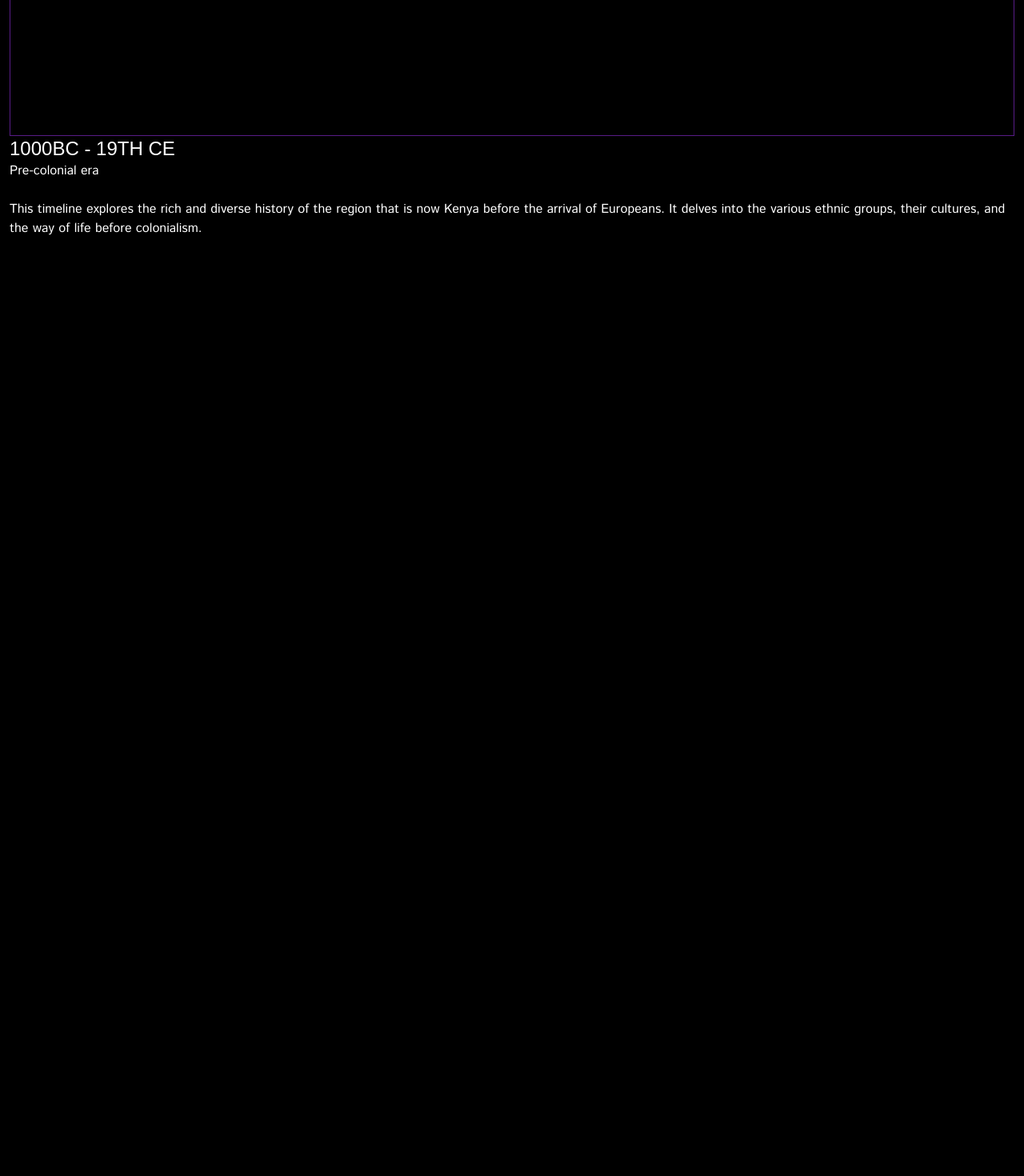
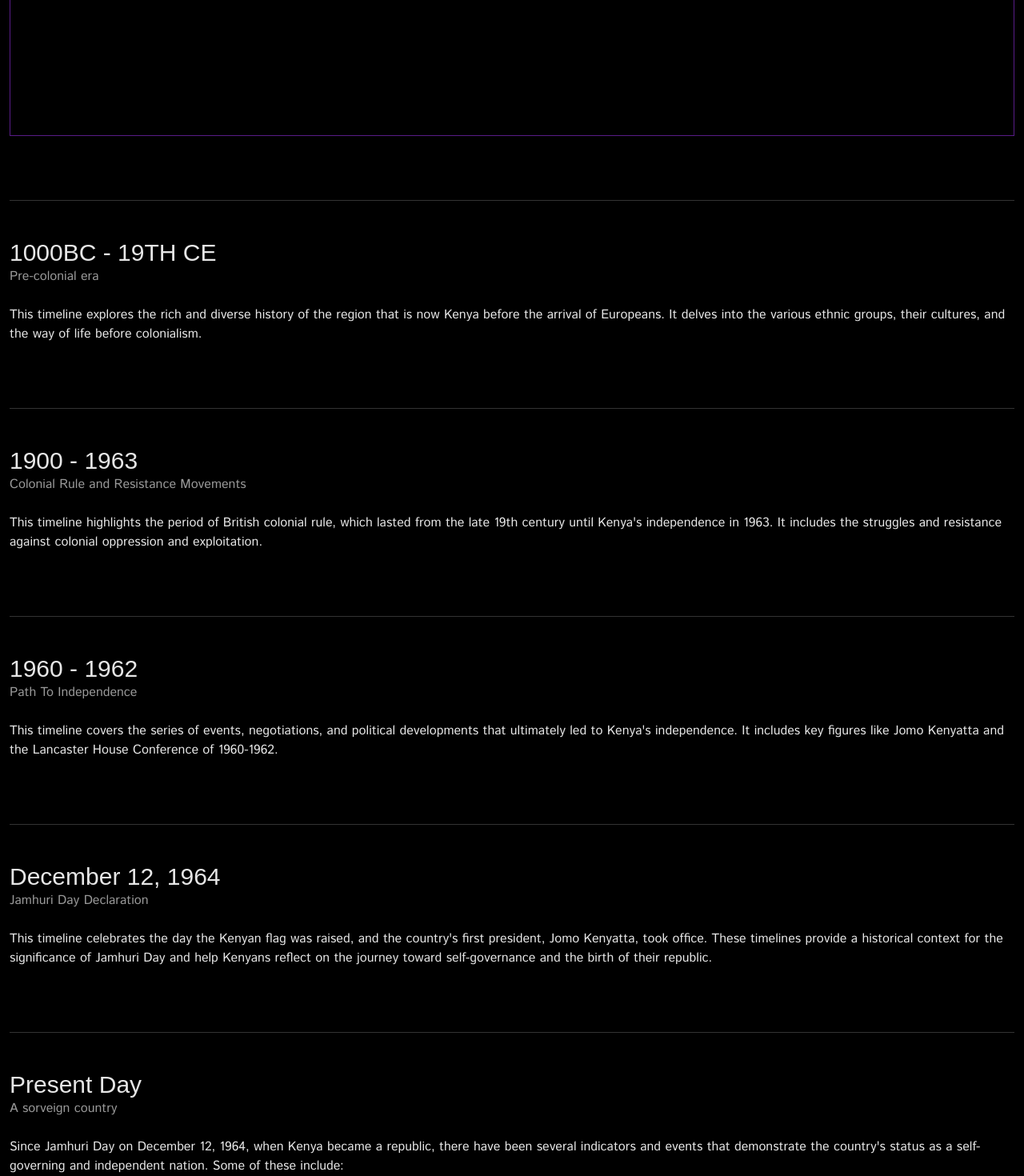
Before and after one commit to jmoseka/jamhuriday, a Next.js app: page / in a window 1280 px wide. Shown: the part 550-2020 px from the top of the page at 80% size. Before the commit the page ends 848 px from the top, so only its background shows below. Built offline with nearby package versions, Linux system fonts and the light colour scheme; a web font is replaced by a local one.

Commit message:
add a dividing line on sections

```diff
--- a/app/globals.css
+++ b/app/globals.css
@@ -1,8 +1,6 @@
 @tailwind base;
 @tailwind components;
 @tailwind utilities;
-
-
 
 /* :root {
   --foreground-rgb: 0, 0, 0;
@@ -28,6 +26,18 @@
     rgb(var(--background-start-rgb));
 } */
 
- body {
+body {
   background: black;
 }
+
+section {
+  @apply text-[#e6e6e6] flex flex-col;
+}
+
+.line {
+  @apply pt-20 pb-12 w-full;
+}
+
+.line span {
+  @apply block w-full h-[0.08px] bg-[#333333];
+}
--- a/app/page.js
+++ b/app/page.js
@@ -6,7 +6,7 @@ export default function Home() {
     <main className="flex min-h-screen w-full
     flex-col items-center justify-between px-3 font-istok">
 
-      <section className="hero-section h-[90vh] w-full text-white border border-purple-900 ">
+      <section className="hero-section h-[90vh] w-full  border border-purple-900 ">
         <div className='hero w-full border pt-48
          border-red-700 text-center'>
           <h1 className='uppercase text-2xl font-ibara'>In the shadows of freedom</h1>
@@ -14,7 +14,10 @@ export default function Home() {
         </div>
       </section>
 
-      <section className='text-white'>
+      <section className=''>
+        <div className='line'>
+          <span className=''></span>
+        </div>
         <IntroText
           title="1000BC - 19TH CE"
           subtitle="Pre-colonial era"
@@ -23,6 +26,56 @@ export default function Home() {
 
       </section>
 
+      <section className=''>
+      <div className='line'>
+          <span></span>
+        </div>
+
+        <IntroText
+          title="1900 - 1963"
+          subtitle="Colonial Rule and Resistance Movements"
+          desc="This timeline highlights the period of British colonial rule, which lasted from the late 19th century until Kenya's independence in 1963. It includes the struggles and resistance against colonial oppression and exploitation."
+        />
+      </section>
+
+      <section className=''>
+
+      <div className='line'>
+          <span></span>
+        </div>
+
+        <IntroText
+          title="1960 - 1962"
+          subtitle="Path To Independence"
+          desc="This timeline covers the series of events, negotiations, and political developments that ultimately led to Kenya's independence. It includes key figures like Jomo Kenyatta and the Lancaster House Conference of 1960-1962."
+        />
+      </section>
+
+      <section className=''>
+
+      <div className='line'>
+          <span></span>
+        </div>
+
+        <IntroText
+          title="December 12, 1964"
+          subtitle="Jamhuri Day Declaration"
+          desc="This timeline celebrates the day the Kenyan flag was raised, and the country's first president, Jomo Kenyatta, took office. These timelines provide a historical context for the significance of Jamhuri Day and help Kenyans reflect on the journey toward self-governance and the birth of their republic."
+        />
+      </section>
+
+      <section className=''>
+      <div className='line'>
+          <span></span>
+        </div>
+
+        <IntroText
+          title="Present Day"
+          subtitle="A sorveign country"
+          desc="Since Jamhuri Day on December 12, 1964, when Kenya became a republic, there have been several indicators and events that demonstrate the country's status as a self-governing and independent nation. Some of these include:"
+        />
+      </section>
+
     </main>
   )
 }
--- a/components/IntroText.jsx
+++ b/components/IntroText.jsx
@@ -1,8 +1,8 @@
 export default function IntroText({ title, subtitle, desc }) {
   return (
     <div className="text-left">
-      <h2 className="font-ibara text-2xl"> {title}</h2>
-      <h3>{subtitle}</h3>
+      <h2 className="font-ibara text-3xl"> {title}</h2>
+      <h3 className="text-[#999999]">{subtitle}</h3>
       <p className="pt-6">{desc}</p>
 
     </div>
```
